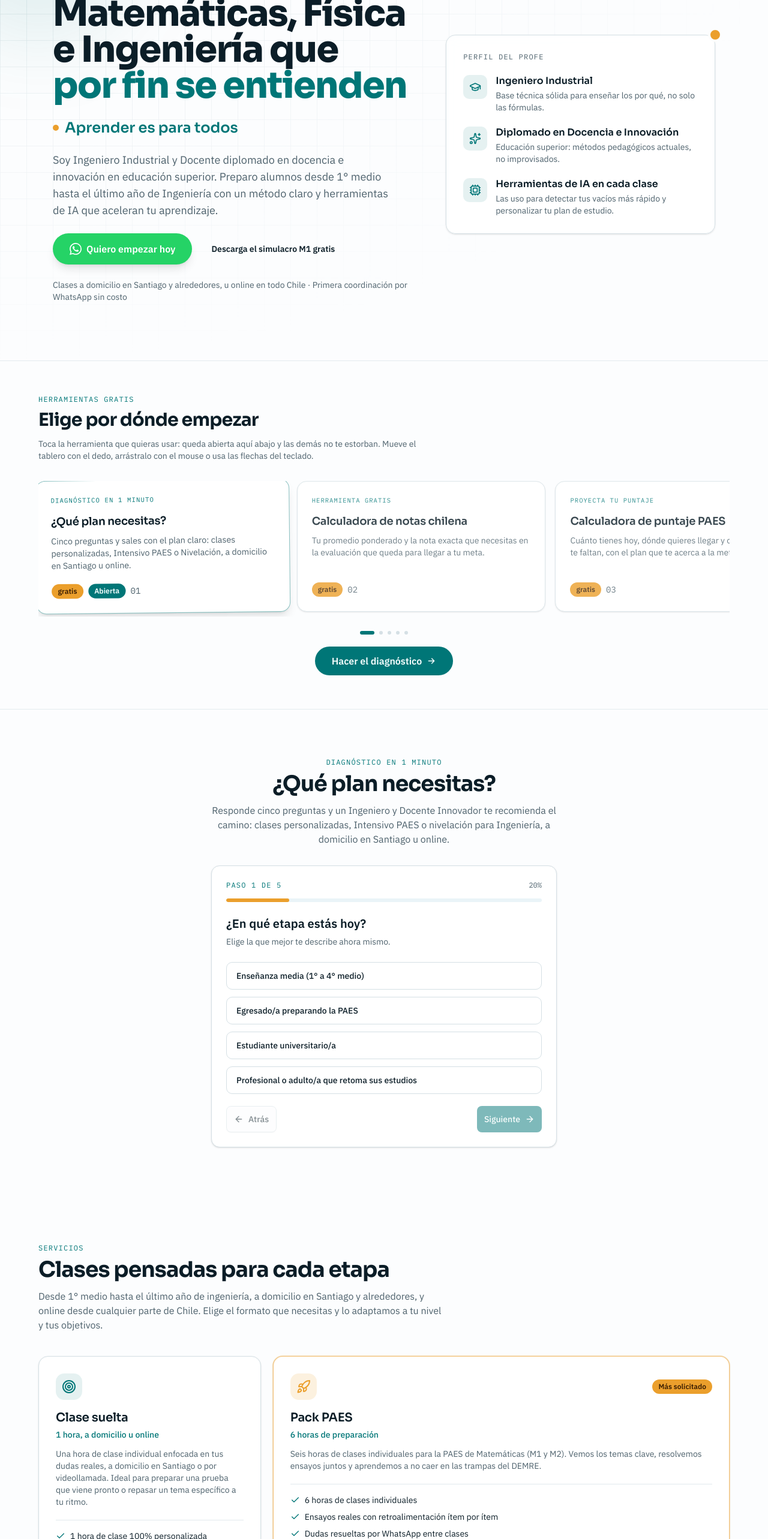
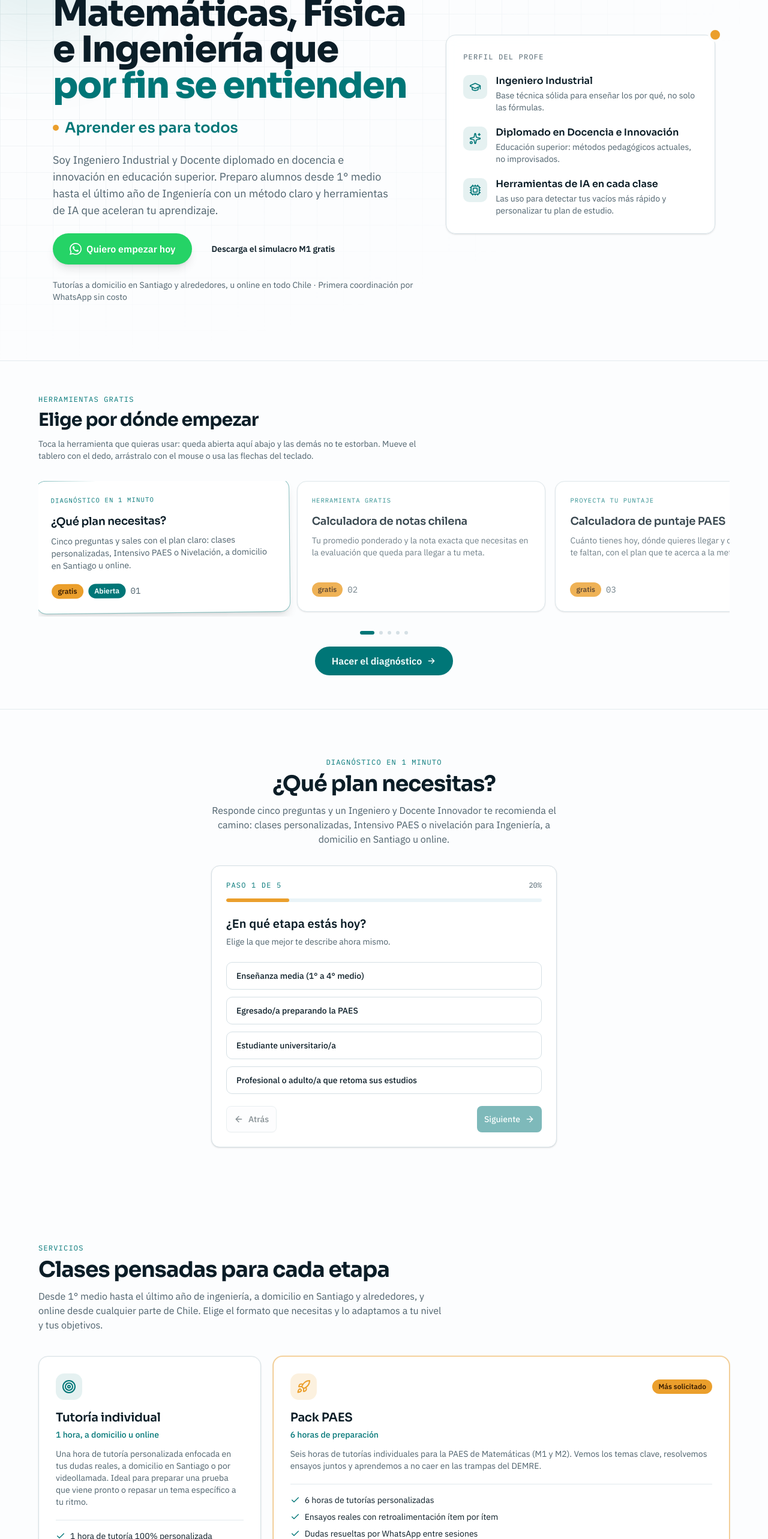
Before and after one commit to paillamilm-blip/tuprofeindustrial-web, a Next.js app: page / in a window 1280 px wide. Shown: the part 234-2800 px from the top of the page at 60% size. Built offline with nearby package versions, Linux system fonts and the light colour scheme.

Commit message:
feat(copy): reemplaza clase suelta y particular por tutorias personalizadas

```diff
--- a/components/sections/about.tsx
+++ b/components/sections/about.tsx
@@ -50,7 +50,7 @@ export function About() {
               enseñarla para que de verdad se entienda.
             </p>
             <p>
-              Vengo de dar clases particulares en{" "}
+              Vengo de dar tutorías en{" "}
               <a
                 href="https://www.superprof.cl/ingeniero-industrial-docente-scuola-italiana-preparacion-intensiva-paes-matematica-calculo-domicilio-santiago.html"
                 target="_blank"
@@ -60,7 +60,7 @@ export function About() {
                 Superprof
               </a>
               , donde cuento con perfil verificado y opiniones de alumnos reales. Hoy preparo cada
-              clase con herramientas de IA para detectar tus vacíos más rápido,
+              tutoría con herramientas de IA para detectar tus vacíos más rápido,
               personalizar el plan y aprovechar mejor tu tiempo de estudio.
             </p>
           </div>
--- a/components/sections/faq.tsx
+++ b/components/sections/faq.tsx
@@ -22,8 +22,8 @@ const FAQS = [
     a: "Sí, de forma online. Las clases a domicilio son en Santiago y alrededores; si vives en otra región, nos conectamos por videollamada y pizarra digital como si estuviera ahí. Igual escríbeme por WhatsApp con tu comuna y lo revisamos.",
   },
   {
-    q: "¿Cuánto cuestan las clases?",
-    a: "Tengo tres opciones claras con precios fijos:\n• Clase suelta: $20.000 por 1 hora de clase (a domicilio en Santiago u online).\n• Pack PAES: $100.000 por 6 horas de clase individual, con ensayos reales y resolución de dudas por WhatsApp entre clases.\n• Intensivo de Ingeniería: $600.000 por 36 horas de clase en el mes (9 horas a la semana, divididas en 3 clases de 3 horas) para salvar o asegurar ramos como Cálculo, Álgebra y Física.",
+    q: "¿Cuánto cuestan las tutorías?",
+    a: "Tengo tres opciones claras con aranceles transparentes:\n• Tutoría individual: $20.000 por 1 hora (a domicilio en Santiago u online).\n• Pack PAES: $100.000 por 6 horas de tutoría personalizada, con ensayos reales y resolución de dudas por WhatsApp.\n• Intensivo de Ingeniería: $600.000 por 36 horas de tutoría en el mes (9 horas a la semana, divididas en 3 sesiones de 3 horas) para salvar o asegurar ramos como Cálculo, Álgebra y Física.",
   },
   {
     q: "¿Qué horarios tienes disponibles?",
--- a/components/sections/hero.tsx
+++ b/components/sections/hero.tsx
@@ -79,8 +79,8 @@ export function Hero() {
           </div>
 
           <p className="text-sm text-muted-foreground">
-            Clases a domicilio en Santiago y alrededores, u online en todo Chile
-            · Primera coordinación por WhatsApp sin costo
+            Tutorías a domicilio en Santiago y alrededores, u online en todo
+            Chile · Primera coordinación por WhatsApp sin costo
           </p>
         </div>
 
--- a/components/sections/services.tsx
+++ b/components/sections/services.tsx
@@ -24,17 +24,17 @@ const SERVICES_MESSAGE =
 const SERVICES = [
   {
     icon: Target,
-    name: "Clase suelta",
+    name: "Tutoría individual",
     tagline: "1 hora, a domicilio u online",
     description:
-      "Una hora de clase individual enfocada en tus dudas reales, a domicilio en Santiago o por videollamada. Ideal para preparar una prueba que viene pronto o repasar un tema específico a tu ritmo.",
+      "Una hora de tutoría personalizada enfocada en tus dudas reales, a domicilio en Santiago o por videollamada. Ideal para preparar una prueba que viene pronto o repasar un tema específico a tu ritmo.",
     points: [
-      "1 hora de clase 100% personalizada",
+      "1 hora de tutoría 100% personalizada",
       "A domicilio en Santiago u online en todo Chile",
       "Horario flexible coordinado por WhatsApp",
     ],
     price: "$20.000",
-    priceLabel: "por 1 hora de clase",
+    priceLabel: "por 1 hora de tutoría",
     featured: false,
   },
   {
@@ -42,11 +42,11 @@ const SERVICES = [
     name: "Pack PAES",
     tagline: "6 horas de preparación",
     description:
-      "Seis horas de clases individuales para la PAES de Matemáticas (M1 y M2). Vemos los temas clave, resolvemos ensayos juntos y aprendemos a no caer en las trampas del DEMRE.",
+      "Seis horas de tutorías individuales para la PAES de Matemáticas (M1 y M2). Vemos los temas clave, resolvemos ensayos juntos y aprendemos a no caer en las trampas del DEMRE.",
     points: [
-      "6 horas de clases individuales",
+      "6 horas de tutorías personalizadas",
       "Ensayos reales con retroalimentación ítem por ítem",
-      "Dudas resueltas por WhatsApp entre clases",
+      "Dudas resueltas por WhatsApp entre sesiones",
     ],
     price: "$100.000",
     priceLabel: "por las 6 horas",
@@ -57,10 +57,10 @@ const SERVICES = [
     name: "Intensivo de Ingeniería",
     tagline: "36 horas en el mes",
     description:
-      "Treinta y seis horas de clases en un mes para salvar o asegurar ramos difíciles de universidad: Cálculo, Álgebra y Física. Son 9 horas por semana (3 clases de 3 horas) resolviendo certámenes pasados.",
+      "Treinta y seis horas de tutorías en un mes para salvar o asegurar ramos difíciles de universidad: Cálculo, Álgebra y Física. Son 9 horas por semana (3 tutorías de 3 horas) resolviendo certámenes pasados.",
     points: [
-      "36 horas de clases en el mes",
-      "3 clases a la semana de 3 horas (9 horas semanales)",
+      "36 horas de tutorías en el mes",
+      "3 tutorías a la semana de 3 horas (9 horas semanales)",
       "Enfoque total en certámenes de Cálculo, Álgebra y Física",
     ],
     price: "$600.000",
--- a/components/sections/site-footer.tsx
+++ b/components/sections/site-footer.tsx
@@ -18,8 +18,8 @@ export function SiteFooter() {
         <div className="flex flex-col items-center gap-2 sm:items-start">
           <Wordmark />
           <p className="text-sm text-muted-foreground">
-            TuProfeIndustrial · Clases particulares a domicilio en Santiago y
-            online en todo Chile
+            TuProfeIndustrial · Tutorías a domicilio en Santiago y online en
+            todo Chile
           </p>
           <ul className="mt-1 flex items-center gap-1">
             <li>
```
